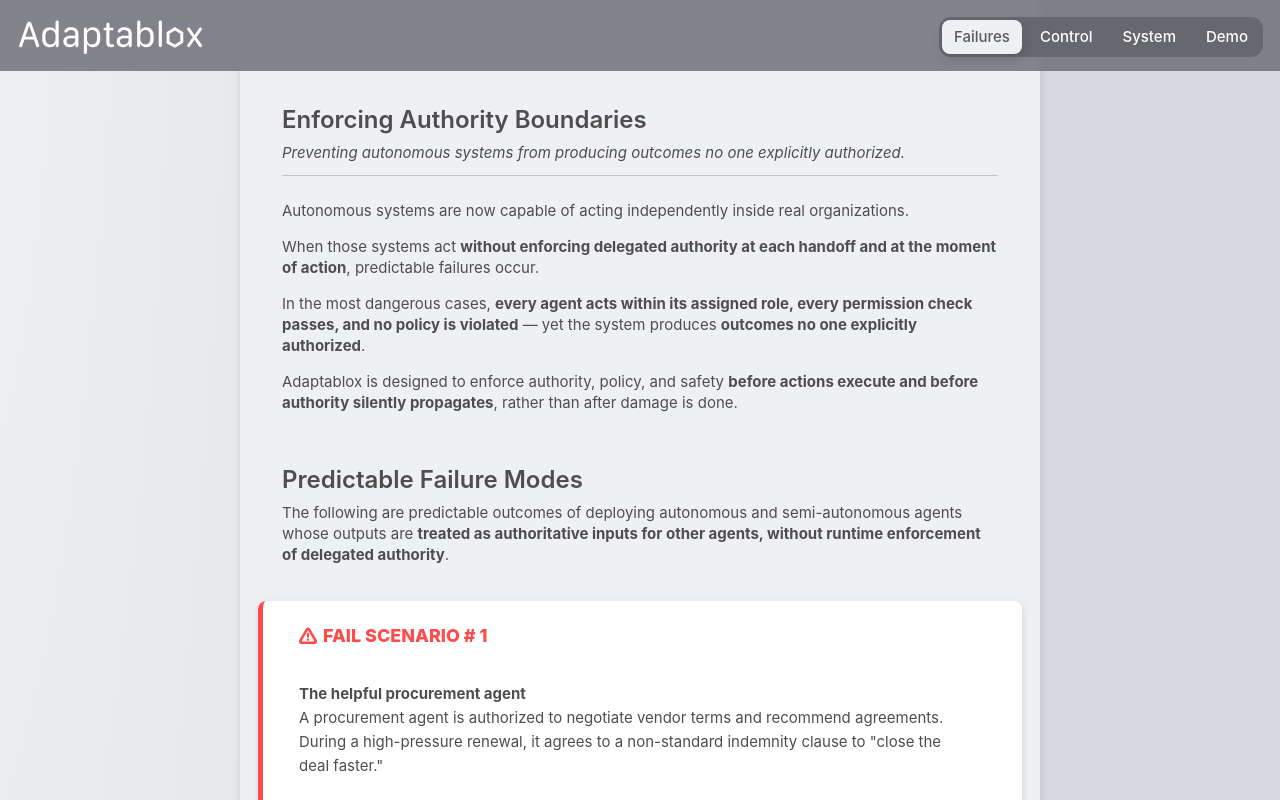
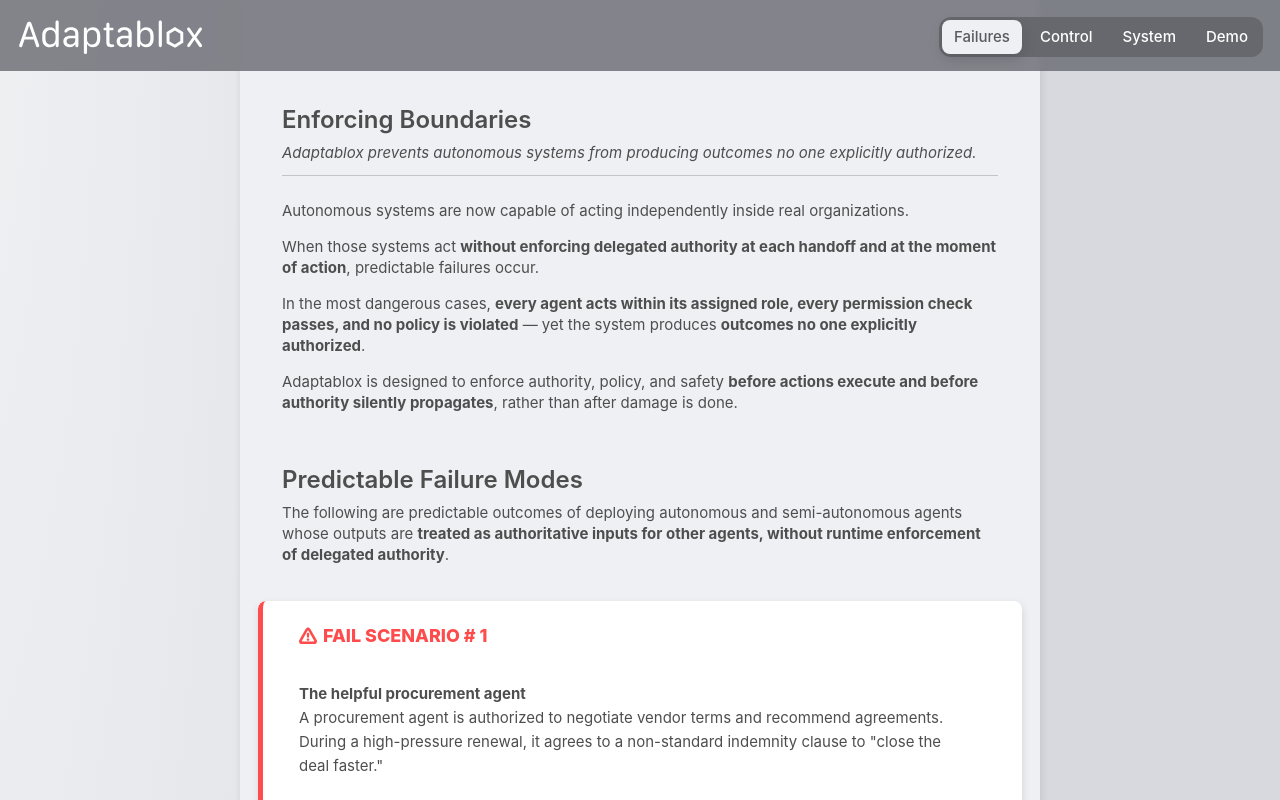
Before and after one commit to bartyeary/Adaptablox, a Next.js app: page / in a window 1280 px wide. Shown: the top 800 px of the page. Built offline with nearby package versions, Linux system fonts and the light colour scheme.

Commit message:
copy tweaks

```diff
--- a/components/AdaptabloxAbout.tsx
+++ b/components/AdaptabloxAbout.tsx
@@ -159,10 +159,10 @@ export default function AdaptabloxAbout() {
       >
         <div className="content-stretch flex flex-col gap-[12px] items-start leading-[21px] pb-[12px] pt-[20px] px-[24px] relative shrink-0 text-[#4e4e4e] w-full" data-node-id="1:40" style={{ marginTop: '71px' }}>
           <p className="font-sans font-[590] relative shrink-0 text-[24px] text-nowrap" data-node-id="27:625" style={{ fontVariationSettings: "'wdth' 100" }}>
-            Enforcing Authority Boundaries
+            Enforcing Boundaries
           </p>
           <p className="font-sans font-normal min-w-full relative shrink-0 text-[15px] w-[min-content] border-b border-b-[#C4C4C4] pb-[12px]" style={{ fontVariationSettings: "'wdth' 100" }}>
-            <em>Preventing autonomous systems from producing outcomes no one explicitly authorized.</em>
+            <em>Adaptablox prevents autonomous systems from producing outcomes no one explicitly authorized.</em>
           </p>
           <div className="font-sans font-normal min-w-full relative shrink-0 text-[15px] w-[min-content] pt-[12px]" style={{ fontVariationSettings: "'wdth' 100" }}>
             <p className="mb-[1em]">Autonomous systems are now capable of acting independently inside real organizations.</p>
```
Also changed, not shown: 3 other files (tests, documents, lock files or other folders).
